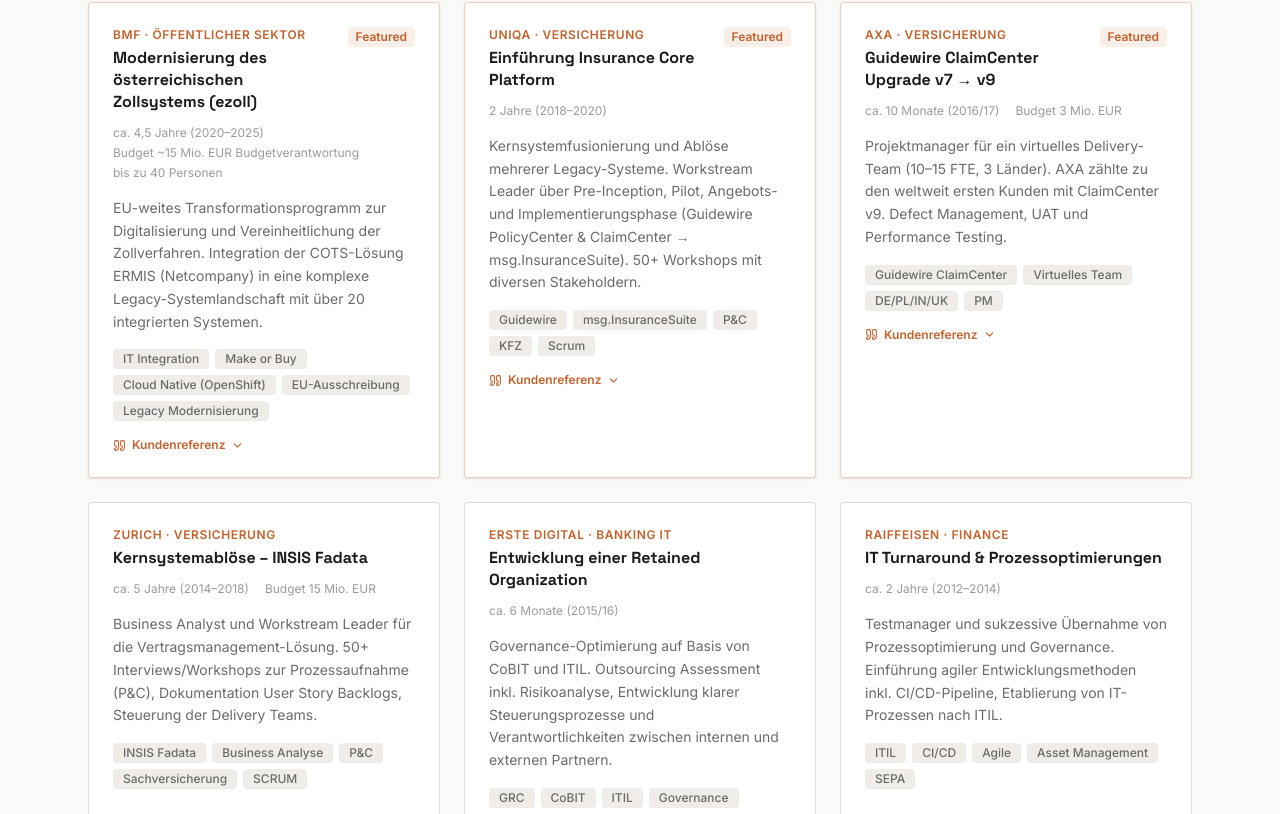
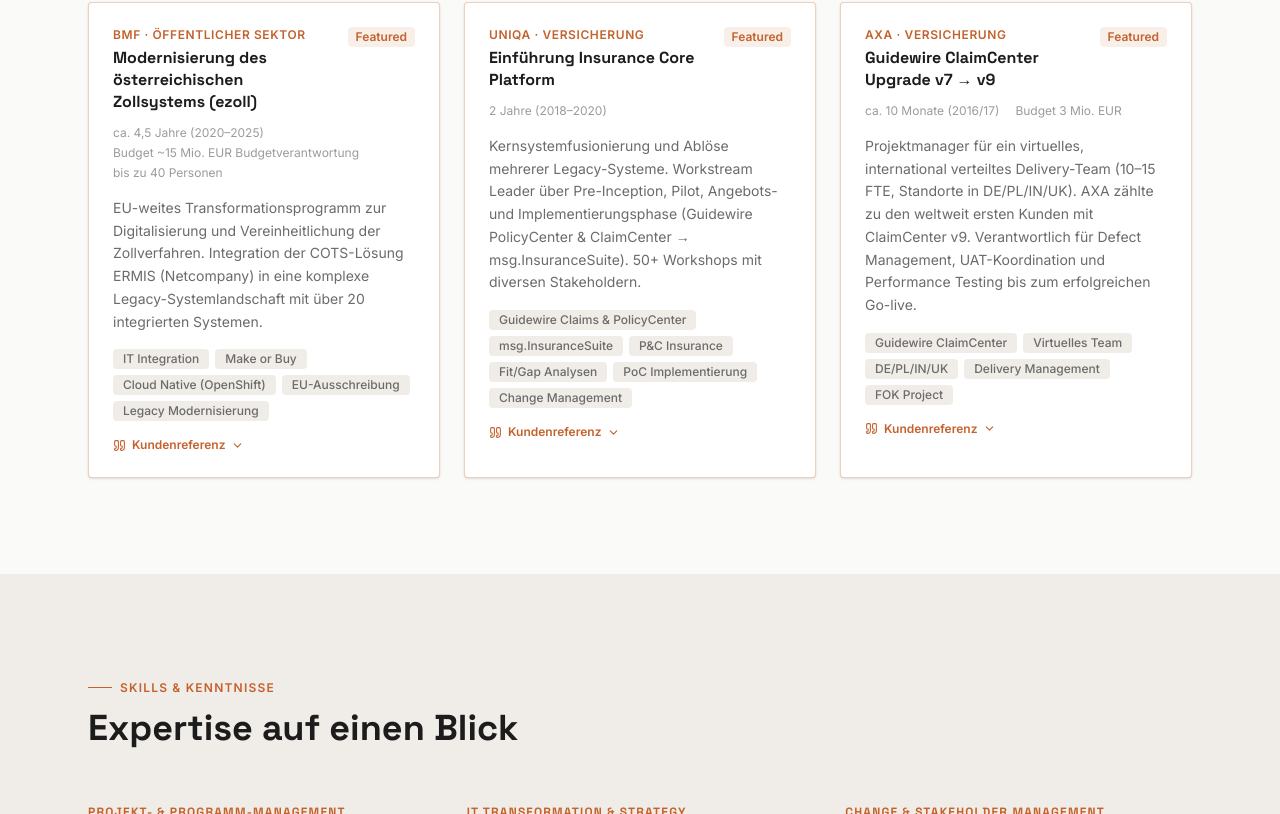
Before and after one commit to strobmi/websiteMS, a Next.js app: page / in a window 1280 px wide. Shown: the part 3286-4100 px from the top of the page. Built offline with nearby package versions, Linux system fonts and the light colour scheme.

Commit message:
Expand project descriptions and update tags for equal card heights
Co-Authored-By: Claude Sonnet 4.6 <noreply@anthropic.com>

```diff
--- a/app/components/Projects.tsx
+++ b/app/components/Projects.tsx
@@ -31,7 +31,7 @@ const projects = [
     title: "Einführung Insurance Core Platform",
     summary:
       "Kernsystemfusionierung und Ablöse mehrerer Legacy-Systeme. Workstream Leader über Pre-Inception, Pilot, Angebots- und Implementierungsphase (Guidewire PolicyCenter & ClaimCenter → msg.InsuranceSuite). 50+ Workshops mit diversen Stakeholdern.",
-    tags: ["Guidewire", "msg.InsuranceSuite", "P&C", "KFZ", "Scrum"],
+    tags: ["Guidewire Claims & PolicyCenter", "msg.InsuranceSuite", "P&C Insurance", "Fit/Gap Analysen", "PoC Implementierung", "Change Management"],
     quote: {
       text: "Mit seiner Expertise und Fähigkeit, komplexe Anforderungen in innovative Lösungen zu übersetzen, trug er entscheidend zur erfolgreichen Neuausrichtung der UNIQA Insurance Platform bei.",
       name: "Alois Dragovits",
@@ -47,8 +47,8 @@ const projects = [
     budget: "3 Mio. EUR",
     title: "Guidewire ClaimCenter Upgrade v7 → v9",
     summary:
-      "Projektmanager für ein virtuelles Delivery-Team (10–15 FTE, 3 Länder). AXA zählte zu den weltweit ersten Kunden mit ClaimCenter v9. Defect Management, UAT und Performance Testing.",
-    tags: ["Guidewire ClaimCenter", "Virtuelles Team", "DE/PL/IN/UK", "PM"],
+      "Projektmanager für ein virtuelles, international verteiltes Delivery-Team (10–15 FTE, Standorte in DE/PL/IN/UK). AXA zählte zu den weltweit ersten Kunden mit ClaimCenter v9. Verantwortlich für Defect Management, UAT-Koordination und Performance Testing bis zum erfolgreichen Go-live.",
+    tags: ["Guidewire ClaimCenter", "Virtuelles Team", "DE/PL/IN/UK", "Delivery Management", "FOK Project"],
     quote: {
       text: "Michael hat sich rasch als kompetenter und verlässlicher Ansprechpartner für uns etabliert – sowohl in technischer Hinsicht als auch im Projektmanagement. Durch seine klare Kommunikation trug er maßgeblich zum positiven Projektabschluss bei.",
       name: "Eric Eisenbach",
@@ -56,7 +56,7 @@ const projects = [
     },
     featured: true,
   },
-  {
+  /*{
     client: "Zurich Versicherung AT",
     short: "Zurich · Versicherung",
     volume: "Prämienvolumen >600 Mio. EUR",
@@ -87,7 +87,7 @@ const projects = [
       "Testmanager und sukzessive Übernahme von Prozessoptimierung und Governance. Einführung agiler Entwicklungsmethoden inkl. CI/CD-Pipeline, Etablierung von IT-Prozessen nach ITIL.",
     tags: ["ITIL", "CI/CD", "Agile", "Asset Management", "SEPA"],
     featured: false,
-  },
+  },*/
 ];
 
 function ProjectCard({ p, i, inView }: { p: typeof projects[0]; i: number; inView: boolean }) {
```
